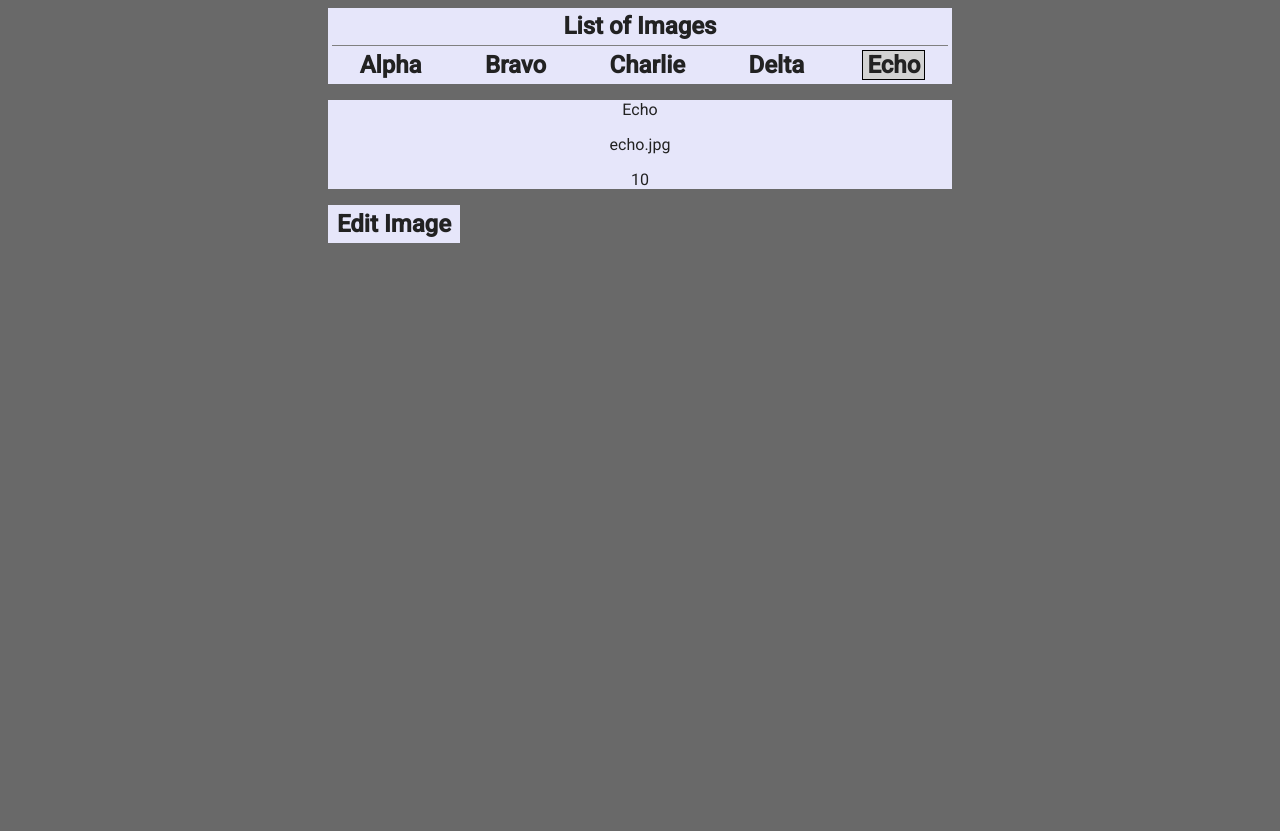
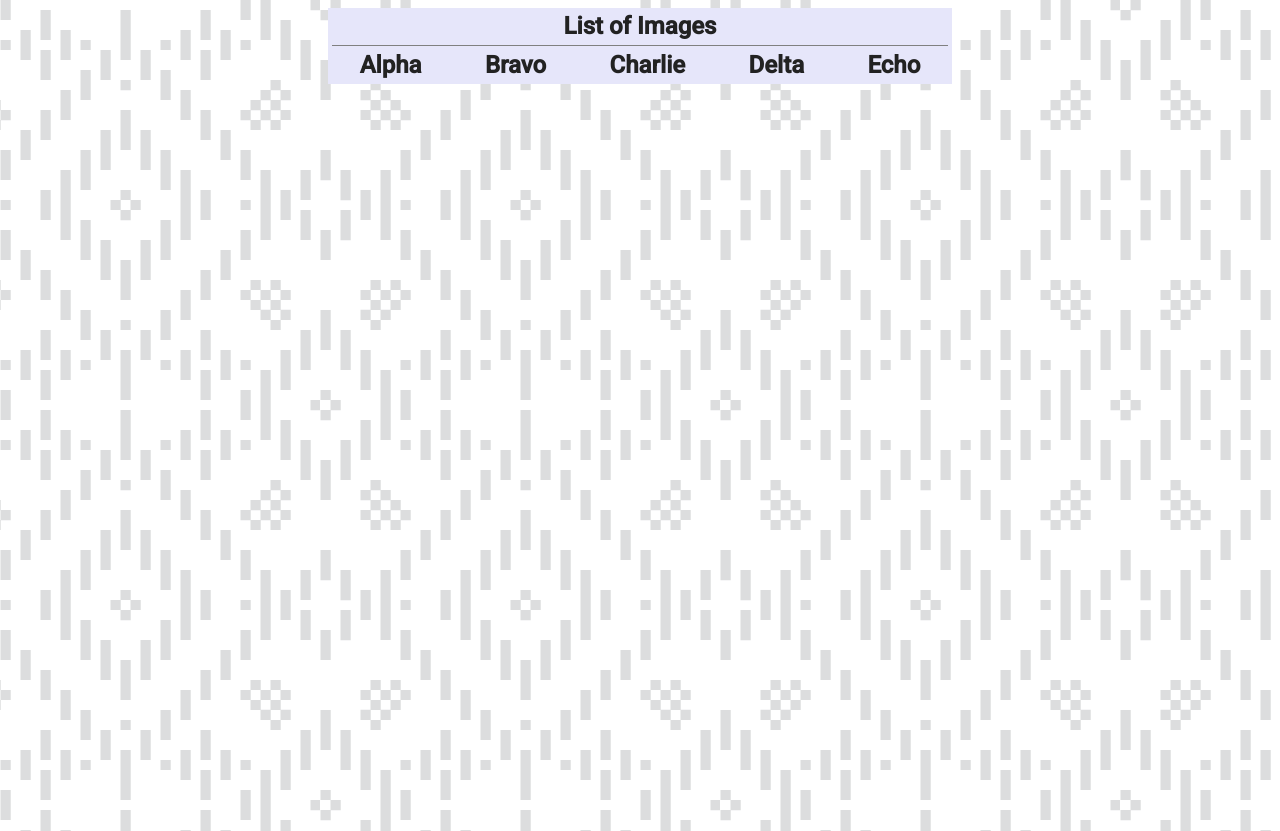
Before and after one commit to j-f-p/Image-Clicker-Gallery, a website: page index.html in a window 1280 px wide. Before the commit the page ends 800 px from the top, so only its background shows below. Drawn offline with Linux system fonts and the light colour scheme.

Commit message:
chore: move from development to production view
- delete development view code
- uncomment production view code
- replace 'index' with '${view.selected_i}' when rendering profile

```diff
--- a/app.css
+++ b/app.css
@@ -8,8 +8,7 @@ body {
   font-family: Roboto, Arial, sans-serif;
   text-align: center;
   color: #222;
-  /* background-image: url(folk-pattern.png); *//*UNCOMMENT*/
-  background-color: dimgray; /*DELETE*/
+  background-image: url(folk-pattern.png);
   background-attachment: fixed;
   /* this max-width = html max-width - 2 * (this margin) = 640 - 2*8 */
 }
--- a/app.js
+++ b/app.js
@@ -32,21 +32,11 @@ view.closeImageEditFrame = function() {
 }
 view.renderProfile = function() {
   const profile = controller.profile(view.selected_i);
-  // DELETE UNTIL UNCOMMENT:
-  view.mainElement.innerHTML = `
-                  <div style="background-color: lavender">
-                                <p>${profile.name}</p>
-                                <p>${profile.image}</p>
-                                <p>${profile.numClicks}</p>
-                  </div>`;
-  view.mainElement.appendChild(view.editImageButton);
-  view.mainElement.appendChild(view.imageEditFrame);
-  // UNCOMMENT:
-  // view.nameInTitle.textContent = profile.name;
-  // view.imageElement.style.backgroundImage = `url(${profile.image})`;
-  // view.imageElement.className = `image ${index}`;
-  // view.nameInLabel.textContent = profile.name;
-  // view.clickCountElement.textContent = profile.numClicks;
+  view.nameInTitle.textContent = profile.name;
+  view.imageElement.style.backgroundImage = `url(${profile.image})`;
+  view.imageElement.className = `image ${view.selected_i}`;
+  view.nameInLabel.textContent = profile.name;
+  view.clickCountElement.textContent = profile.numClicks;
   if( view.imageEditFrame.style.visibility==='visible' ) {
     view.closeImageEditFrame();
   }
@@ -85,8 +75,6 @@ view.initRenderNavBar = function() {
     navItem.textContent = controller.profile(i).name;
     navItem.className = `item ${i}`;
     view.navElement.appendChild(navItem);
-    // DELETE:
-    controller.profile(i).numClicks = 10;
   }
 };
 view.initNavBar = function() {
@@ -160,11 +148,9 @@ const controller = {
   init: function() {
     view.initNavBar();
     controller.initClickListeners();
-    // DELETE:
-    view.navElement.lastChild.click();
   },
   initClickListeners: function() {
-    // view.initClickCounter(); UNCOMMENT
+    view.initClickCounter();
     view.initEditImageButton();
     view.initSaveEditButton();
     view.initCancelEditButton();
```
